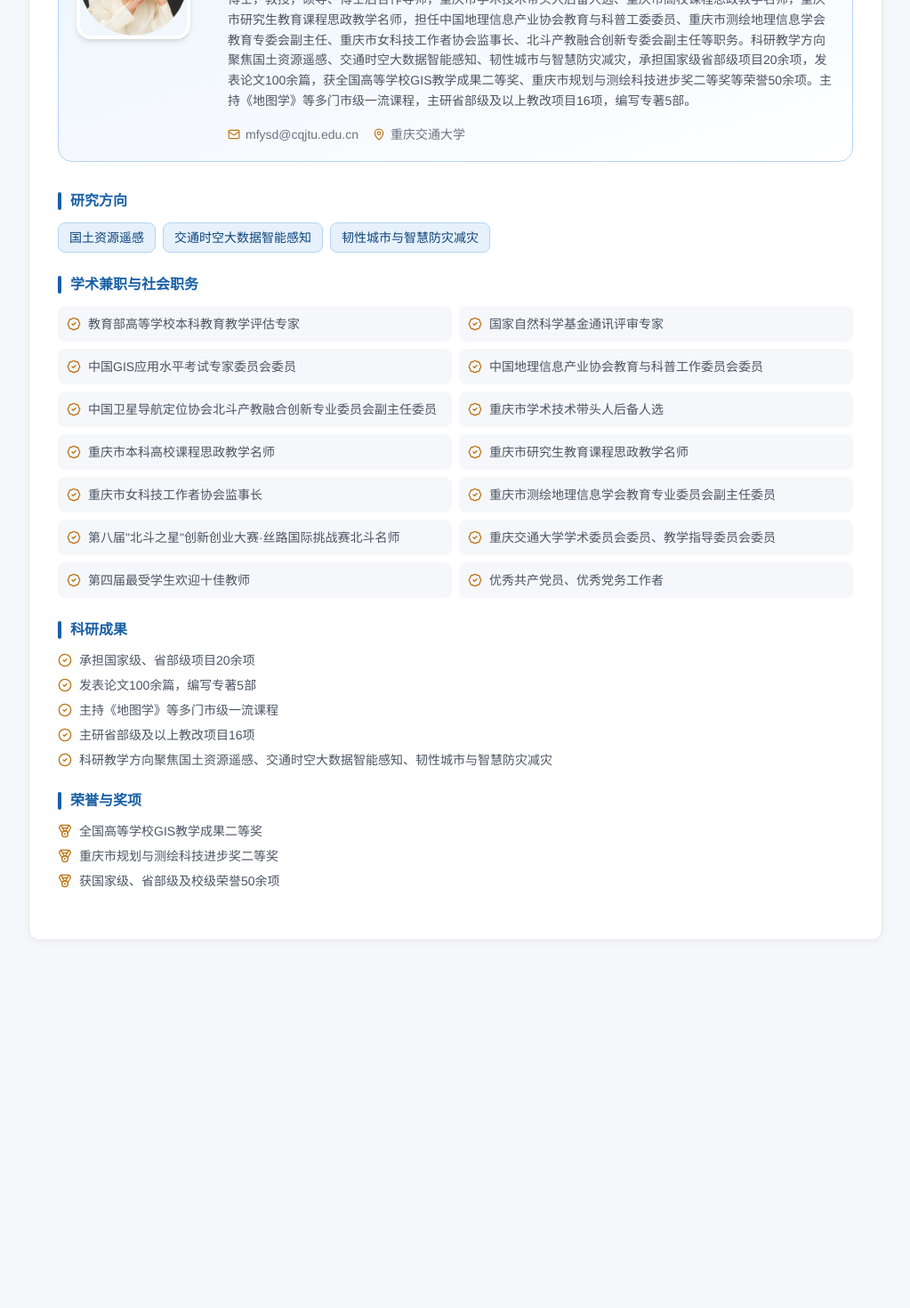
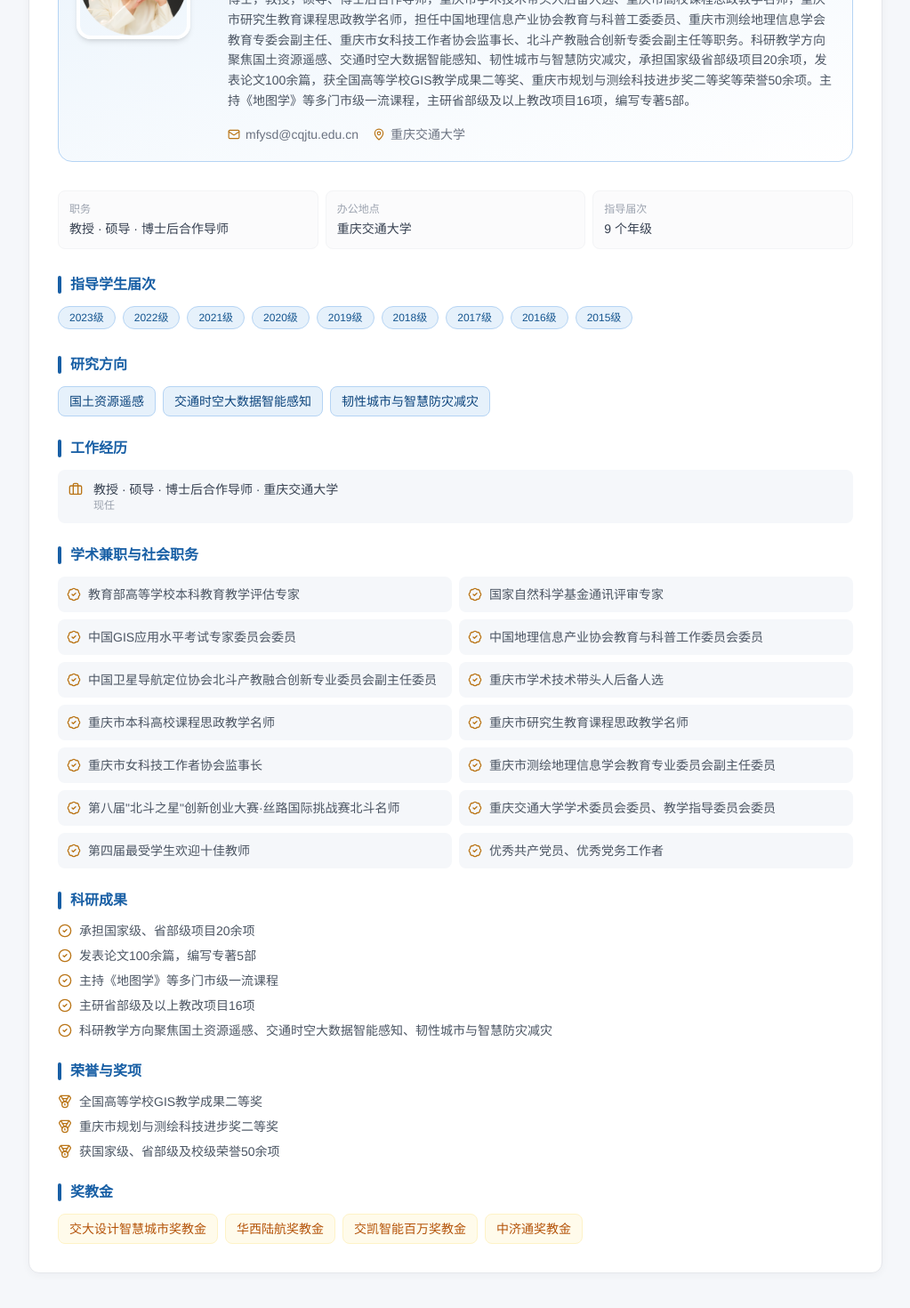
Before and after one commit to winnieHe7/mufengyun-roster, a React (Vite) app: page /about in a window 1280 px wide. Shown: the part 332-1802 px from the top of the page at 89% size, without its empty margins (128-1151 px from the left). Before the commit the page ends 1429 px from the top, so only its background shows below. Built offline with nearby package versions, Linux system fonts and the light colour scheme; no server answers; the database is empty.

Commit message:
restore previous mentor profile layout

```diff
--- a/src/pages/AboutPage.jsx
+++ b/src/pages/AboutPage.jsx
@@ -1,7 +1,8 @@
 import { useEffect, useState } from 'react'
 import { useNavigate } from 'react-router-dom'
-import { ArrowLeft, Mail, MapPin, CheckCircle2, Medal, BadgeCheck } from 'lucide-react'
+import { ArrowLeft, Mail, MapPin, Briefcase, CheckCircle2, Medal, BadgeCheck } from 'lucide-react'
 import Header from '../components/Header.jsx'
+import { useAuth } from '../context/AuthContext.jsx'
 import { handleAvatarError } from '../utils/avatar.js'
 import { loadMentorInfo } from '../utils/mentorProfile.js'
 
@@ -10,6 +11,8 @@ import { loadMentorInfo } from '../utils/mentorProfile.js'
  */
 export default function AboutPage() {
   const navigate = useNavigate()
+  const { students } = useAuth()
+  const cohorts = [...new Set((students || []).map(student => student.enrollYear).filter(Boolean))].sort((a, b) => b - a)
   const [mentor, setMentor] = useState(null)
 
   useEffect(() => {
@@ -69,6 +72,33 @@ export default function AboutPage() {
                 </div>
               </div>
             </div>
+
+            <div className="mb-7 grid gap-2 sm:grid-cols-3">
+              <div className="rounded-lg border border-gray-100 bg-gray-50/70 p-3">
+                <p className="text-xs text-gray-400">职务</p>
+                <p className="mt-1 text-sm font-medium text-gray-700">{mentor.title}</p>
+              </div>
+              <div className="rounded-lg border border-gray-100 bg-gray-50/70 p-3">
+                <p className="text-xs text-gray-400">办公地点</p>
+                <p className="mt-1 text-sm font-medium text-gray-700">{mentor.contact.office}</p>
+              </div>
+              <div className="rounded-lg border border-gray-100 bg-gray-50/70 p-3">
+                <p className="text-xs text-gray-400">指导届次</p>
+                <p className="mt-1 text-sm font-medium text-gray-700">{cohorts.length ? cohorts.length + ' 个年级' : '持续更新中'}</p>
+              </div>
+            </div>
+
+            <div className="mb-7">
+              <h3 className="text-base font-semibold text-primary-500 section-title mb-3">指导学生届次</h3>
+              <div className="flex flex-wrap gap-2">
+                {(cohorts.length ? cohorts : ['历届校友']).map(year => (
+                  <span key={year} className="rounded-full border border-primary-100 bg-primary-50 px-3 py-1 text-xs text-primary-600">
+                    {year === '历届校友' ? year : year + '级'}
+                  </span>
+                ))}
+              </div>
+            </div>
+
             {/* 研究方向 */}
             <div className="mb-6">
               <h3 className="text-base font-semibold text-primary-500 section-title mb-3">研究方向</h3>
@@ -77,6 +107,22 @@ export default function AboutPage() {
                   <span key={i} className="rounded-lg border border-primary-100 bg-primary-50 px-3 py-1.5 text-sm text-primary-700">
                     {r}
                   </span>
+                ))}
+              </div>
+            </div>
+
+            {/* 工作经历 */}
+            <div className="mb-6">
+              <h3 className="text-base font-semibold text-primary-500 section-title mb-3">工作经历</h3>
+              <div className="space-y-3">
+                {mentor.experience.map((exp, i) => (
+                  <div key={i} className="flex items-start gap-3 p-3 bg-warm-100 rounded-lg">
+                    <Briefcase size={16} className="text-accent-400 mt-0.5 flex-shrink-0" />
+                    <div className="flex-1">
+                      <p className="text-sm font-medium text-gray-700">{exp.role} · {exp.org}</p>
+                      <p className="text-xs text-gray-400">{exp.period}</p>
+                    </div>
+                  </div>
                 ))}
               </div>
             </div>
@@ -120,6 +166,18 @@ export default function AboutPage() {
               </div>
             </div>
 
+            {/* 奖教金 */}
+            <div>
+              <h3 className="text-base font-semibold text-primary-500 section-title mb-3">奖教金</h3>
+              <div className="flex flex-wrap gap-2">
+                {mentor.awards.map((award, i) => (
+                  <span key={i} className="px-3 py-1.5 bg-amber-50 text-amber-700 text-sm rounded-lg border border-amber-100">
+                    {award}
+                  </span>
+                ))}
+              </div>
+            </div>
+
           </div>}
         </section>
 
```
